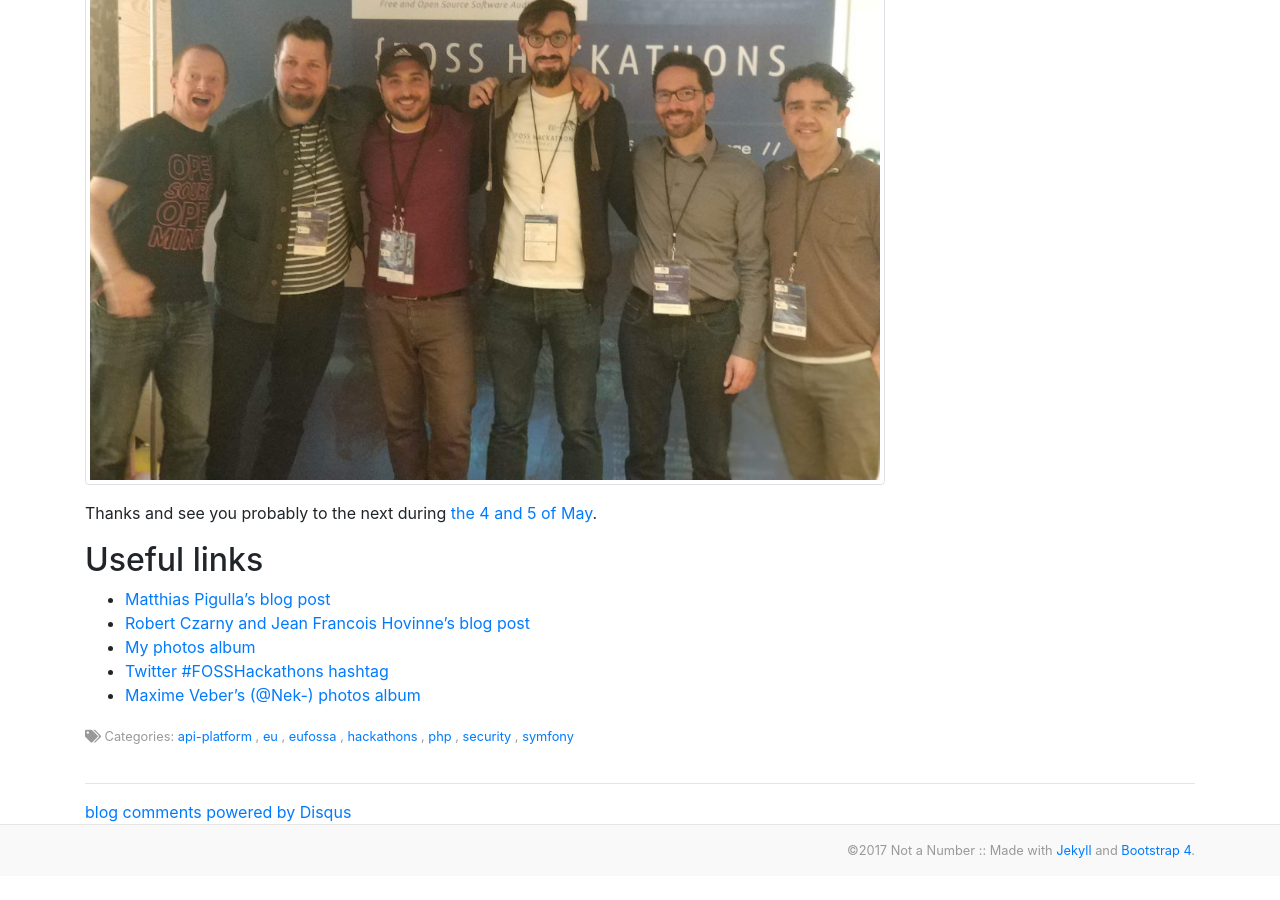
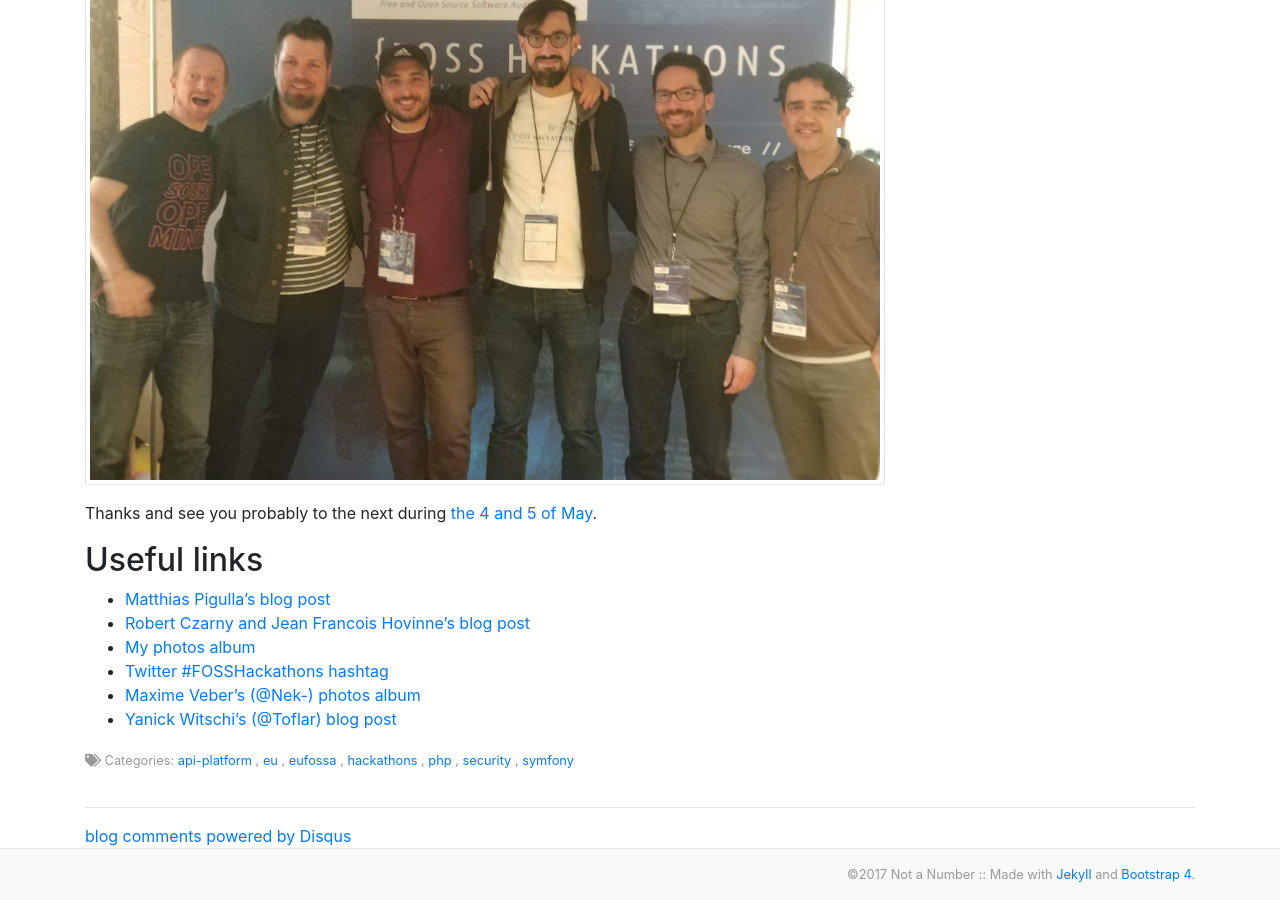
Before and after one commit to drupol/not-a-number.io, a Jekyll site: the page built from _posts/random/2019-04-07-eufossa-hackathon-security-php-symfony.md, in a window 1280 px wide and 900 px high, scrolled down 7071 px. Built offline with Jekyll 4.4.1, drawn with Linux system fonts in a browser that asks for light colours; nearby versions of some CDN libraries; comment, search, counter and statistics services are not loaded; before the commit the page ends 7947 px from its top, so only the background shows below that.

Commit message:
Update links.

```diff
--- a/_posts/random/2019-04-07-eufossa-hackathon-security-php-symfony.md
+++ b/_posts/random/2019-04-07-eufossa-hackathon-security-php-symfony.md
@@ -136,3 +136,4 @@ Thanks and see you probably to the next during [the 4 and 5 of May](https://eufo
 * [My photos album](https://photos.app.goo.gl/8e7cWwHnurVhWJWe8)
 * [Twitter #FOSSHackathons hashtag](https://twitter.com/search?q=%23FOSSHackathons)
 * [Maxime Veber's (@Nek-) photos album](https://photos.app.goo.gl/RBphJV3Jf5AwCMSq6)
+* [Yanick Witschi's (@Toflar) blog post](https://medium.com/@yanick.witschi/eu-fossa-symfony-hackathon-6866d7c0c422)
```
